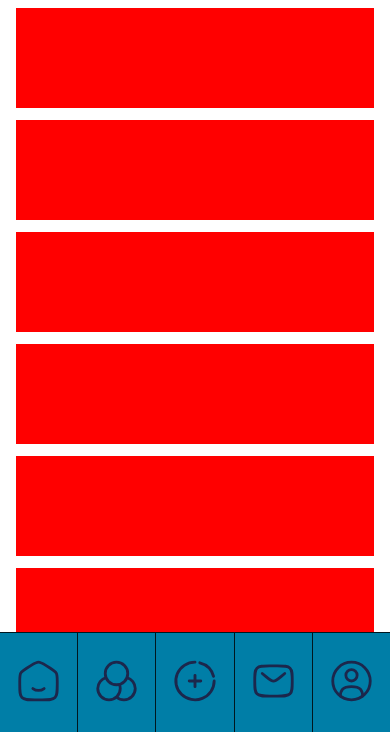
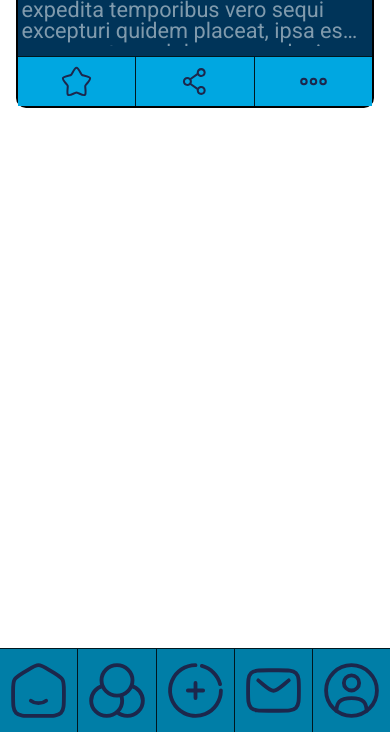
Before and after one commit to VincentDevelops/project-board, a plain HTML site: page pages/index.html in a window 390 px wide. Shown: the part 112-844 px from the top of the page. Drawn offline with Linux system fonts and the light colour scheme; a web font is replaced by a local one.

Commit message:
mobile layout complete without button functionality.

```diff
--- a/pages/index.html
+++ b/pages/index.html
@@ -34,15 +34,40 @@
         </div>
 
         <main class="container-main grid">
-            <div class="item"></div>
-            <div class="item"></div>
-            <div class="item"></div>
-            <div class="item"></div>
-            <div class="item"></div>
-            <div class="item"></div>
-            <div class="item"></div>
-            <div class="item"></div>
-            <div class="item"></div>
+
+            <div class="card flex">
+
+                <div class="card-details flex">
+                    <div class="card-title">Project 1</div>
+                    <div class="card-description">Lorem ipsum dolor sit amet consectetur
+                        adipisicing elit. Ut dicta expedita temporibus vero sequi excepturi
+                        quidem placeat, ipsa esse error nostrum doloremque ducimus
+                        laboriosam mollitia! Voluptates sint commodi ullam eligendi!
+                        Lorem ipsum dolor sit amet consectetur adipisicing elit. Vel,
+                        quae nesciunt nihil quidem temporibus quo quas consequuntur
+                        consequatur natus quis mollitia assumenda. Magni id fugit commodi
+                        ipsam quidem? Fugit, natus.
+                    </div>
+                </div>
+
+                <div class="card-buttons flex">
+                    <button class="card-button card-icon">
+                        <img src="/assets/icons/star-svgrepo-com.svg" alt="favorite" class="card-button-icon">
+                    </button>
+
+                    <button class="card-button card-icon">
+                        <img src="/assets/icons/share-svgrepo-com.svg" alt="share" class="card-button-icon">
+                    </button>
+
+                    <button class="card-button card-icon">
+                        <img src="/assets/icons/menu-dots-svgrepo-com.svg" alt="card menu" class="card-button-icon">
+                    </button>
+                </div>
+            </div>
+
+
+
+
         </main>
 
 
--- a/styles/style.css
+++ b/styles/style.css
@@ -1,4 +1,8 @@
 @import 'meyer-reset.css';
+@import url('https://fonts.googleapis.com/css2?family=Roboto:wght@400;900&display=swap');
+@import url('https://fonts.googleapis.com/css2?family=DM+Serif+Text:ital@0;1&family=Roboto:ital,wght@0,100..900;1,100..900&display=swap');
+@import url('https://fonts.googleapis.com/css2?family=Bebas+Neue&family=DM+Serif+Text:ital@0;1&family=Roboto:ital,wght@0,100..900;1,100..900&display=swap');
+
 
 :root {
     --primary-color: #00a7e1;
@@ -6,6 +10,19 @@
     --complementary-color: #007ea7;
     --dark-color: #00171F;
     --light-color: #FFFFFF;
+
+    --card-min: 280px;
+    --card-max: 420px;
+    --card-radius: 10px;
+
+    --step--2: clamp(0.7813rem, 0.7736rem + 0.0341vw, 0.8rem);
+    --step--1: clamp(0.9375rem, 0.9119rem + 0.1136vw, 1rem);
+    --step-0: clamp(1.125rem, 1.0739rem + 0.2273vw, 1.25rem);
+    --step-1: clamp(1.35rem, 1.2631rem + 0.3864vw, 1.5625rem);
+    --step-2: clamp(1.62rem, 1.4837rem + 0.6057vw, 1.9531rem);
+    --step-3: clamp(1.944rem, 1.7405rem + 0.9044vw, 2.4414rem);
+    --step-4: clamp(2.3328rem, 2.0387rem + 1.3072vw, 3.0518rem);
+    --step-5: clamp(2.7994rem, 2.384rem + 1.8461vw, 3.8147rem);
 
 }
 
@@ -29,27 +46,26 @@ body {
 
 .dashboard {
     width: 100%;
-    height: fit-content;
     position: absolute;
     bottom: 0;
+    height: 10%;
 }
 
 .icon-button {
     width: 100%;
-    padding: 1rem;
+    padding: .5rem;
     background-color: var(--complementary-color);
     border-top: 1px solid var(--dark-color);
 }
 
 .dashboard > .icon-button + .icon-button {
-  border-left: 1px solid var(--dark-color);
+    border-left: 1px solid var(--dark-color);
 }
 
 .icon {
-    height: clamp(3rem, 4rem, 5rem);
     width: 100%;
+    height: 100%;
 }
-
 
 #tasks {
     display: none;
@@ -60,14 +76,15 @@ body {
 }
 
 .container-main {
-    height: 100%;
     background-color: var(--light-color);
     overflow: auto;
-    grid-template-columns: 100%;
-    gap: .75rem;
+    grid-template-columns: 1fr;
+    grid-auto-rows: 1fr;
+    gap: clamp(12px, 3vw, 20px);
     -ms-overflow-style: none;  /* Internet Explorer 10+ */
     scrollbar-width: none;  /* Firefox, Safari 18.2+, Chromium 121+ */
-    padding: .5rem 1rem;
+    padding: clamp(12px, 4vw, 24px);
+    height: 86%;
 }
 
 .container-main::-webkit-scrollbar {
@@ -79,3 +96,69 @@ body {
     height: 100px;
     background-color: red;
 }
+
+
+/* Cards */
+
+.card {
+    border: 2px solid black;
+    border-radius: var(--card-radius);
+    position: relative;
+    grid-template-columns: 1fr;
+    flex-direction: column;
+    background-color: var(--secondary-color);
+    max-height: 200px;
+    font-family: 'Roboto', sans-serif;
+}
+
+.card-title {
+    font-size: var(--step-4);
+    height: fit-content;
+    padding: .25rem;
+    color: var(--light-color);
+
+}
+
+.card-details {
+    flex-direction: column;
+    height: 100%;
+}
+
+.card-description {
+  font-size: var(--step-1);
+  padding: .25rem;
+  color: var(--light-color);
+  opacity: 0.5;
+
+  /* multi-line clamp */
+  display: -webkit-box;
+  -webkit-box-orient: vertical;
+  -webkit-line-clamp: 4;       /* number of lines */
+  overflow: hidden;
+  text-overflow: ellipsis;
+
+  /* optional: modern shorthand where supported */
+  line-clamp: 4;
+}
+
+.card-buttons {
+    max-height: 50px;
+    background-color: var(--primary-color);
+}
+
+.card-button {
+    width: 100%;
+    padding: .5rem;
+    border-top: 1px solid var(--dark-color);
+}
+
+.card-buttons > .card-button + .card-button {
+    border-left: 1px solid var(--dark-color);
+
+}
+
+.card-button-icon {
+    width: 100%;
+    height: 100%;
+    max-height: 50px;
+}
```
Also changed, not shown: assets/icons/share-svgrepo-com.svg (added), assets/icons/trash-bin-minimalistic-svgrepo-com.svg (added).
